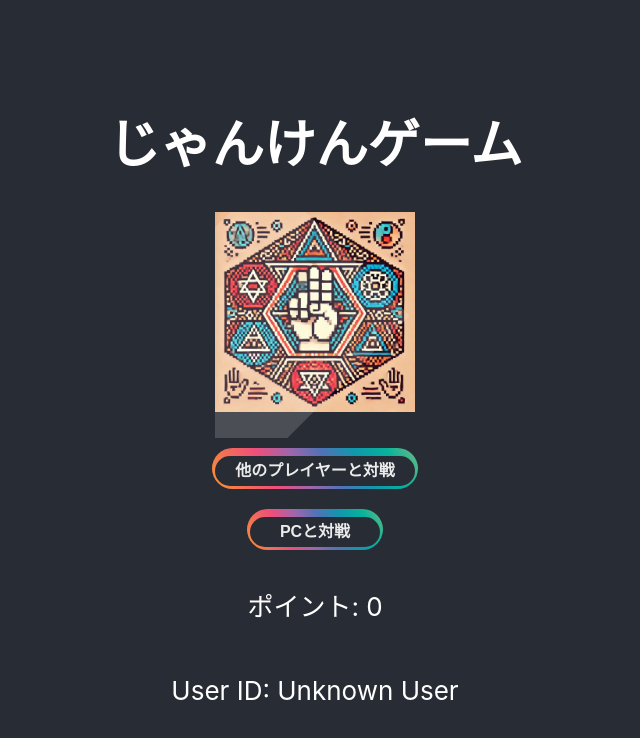
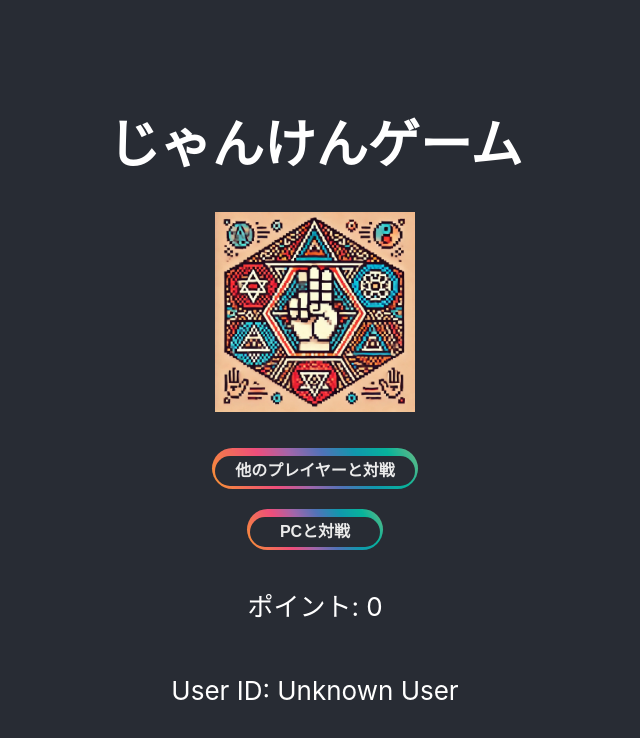
Before and after one commit to miki710/janken-game, a React (Create React App) app: page / in a window 1280 px wide. Shown: the top 738 px of the page, without its empty margins (325-965 px from the left). Built offline with nearby package versions, Linux system fonts and the light colour scheme; no server answers.

Commit message:
cssを画像の幅に合わせて調整

```diff
--- a/src/App.css
+++ b/src/App.css
@@ -219,27 +219,29 @@
 }
 
 /* @ModeSelectPageのカードがきらりと光る演出 */
-.reflection {
-  display: inline-block;
-  position: relative;
-  overflow: hidden;
+
+.reflection{
+  display:inline-block;
+  position:relative;
+  overflow:hidden;
   }
 
   .reflection:after {
     content: "";
-  height: 100%;
+    height: 200px;
     width: 200px;
     position: absolute;
     top: 0;
-  left: -100%;
+    left: 0;
     background-color: #fff;
     opacity: 0;
-  transform: rotate(45deg) translateX(-50%);
+    transform: rotate(45deg);
     animation: reflection 2s ease-in-out infinite;
   }
 
   @keyframes reflection {
-  0% { transform: translateX(-100%) rotate(45deg); opacity: 0; }
-  50% { opacity: 0.3; }
-  100% { transform: translateX(100%) rotate(45deg); opacity: 0; }
+  0% { transform: scale(0) rotate(45deg); opacity: 0; }
+  80% { transform: scale(0) rotate(45deg); opacity: 0.2; }
+  81% { transform: scale(4) rotate(45deg); opacity: 0.4; }
+  100% { transform: scale(50) rotate(45deg); opacity: 0; }
   }
```
Lines whose indentation alone changed are shown as unchanged.
